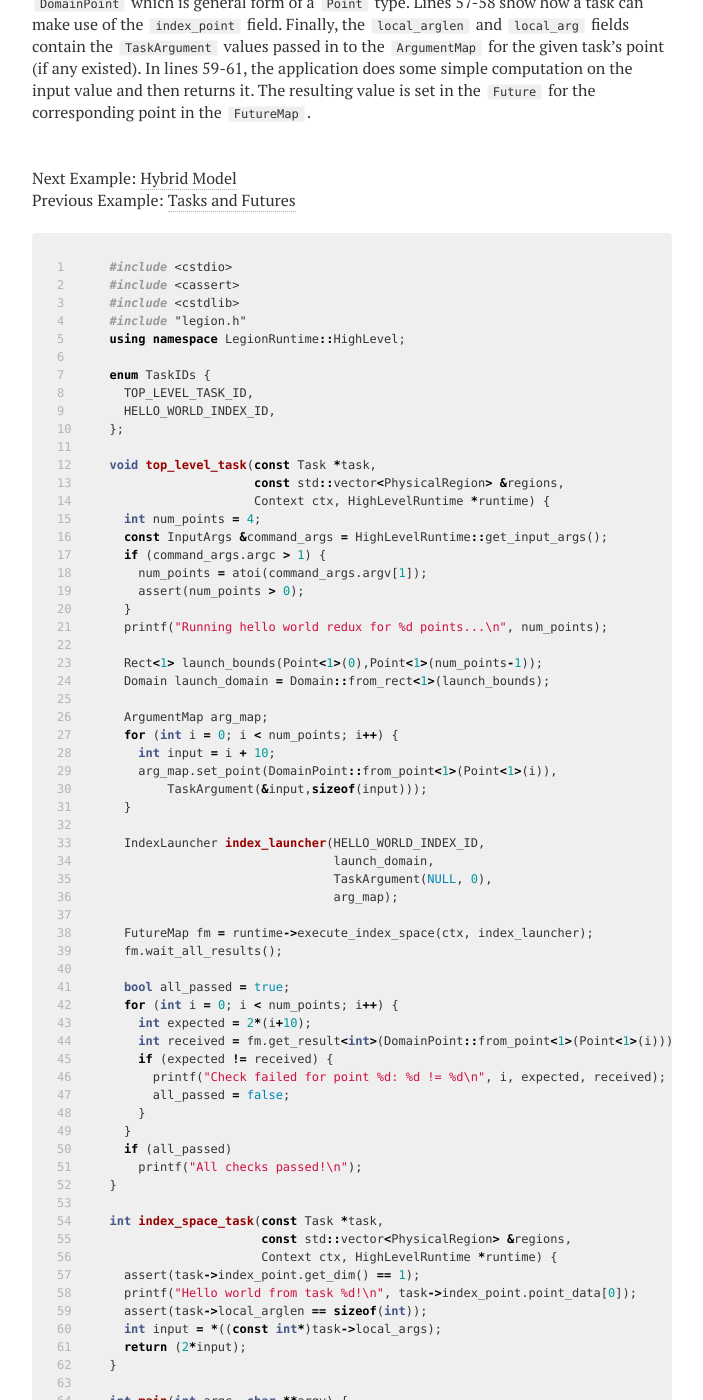
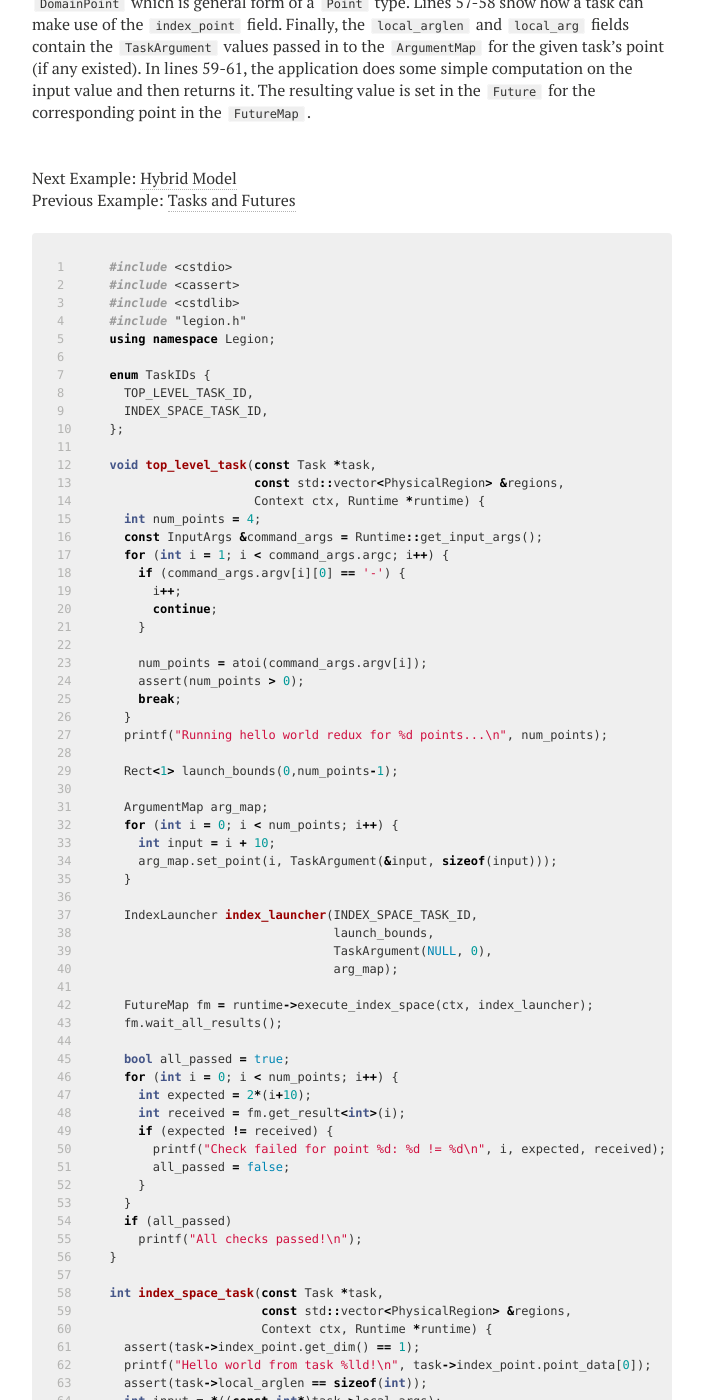
Before and after one commit to apryakhin/legion.stanford.edu, a Jekyll site: the page built from tutorial02.md, in a window 1280 px wide and 1400 px high, scrolled down 1636 px. Shown: the whole window, without its empty margins (288-991 px from the left). Built offline with Jekyll 4.4.1, drawn with Linux system fonts in a browser that asks for light colours; nearby versions of some CDN libraries; some of the changed text lies outside the part shown.

Commit message:
Update code for tutorial 02.

```diff
--- a/tutorial02.md
+++ b/tutorial02.md
@@ -118,36 +118,40 @@ Previous Example: [Tasks and Futures](/tutorial/tasks_and_futures.html)
 #include <cassert>
 #include <cstdlib>
 #include "legion.h"
-using namespace LegionRuntime::HighLevel;
+using namespace Legion;
 
 enum TaskIDs {
   TOP_LEVEL_TASK_ID,
-  HELLO_WORLD_INDEX_ID,
+  INDEX_SPACE_TASK_ID,
 };
 
 void top_level_task(const Task *task,
                     const std::vector<PhysicalRegion> &regions,
-                    Context ctx, HighLevelRuntime *runtime) {
+                    Context ctx, Runtime *runtime) {
   int num_points = 4;
-  const InputArgs &command_args = HighLevelRuntime::get_input_args();
-  if (command_args.argc > 1) {
-    num_points = atoi(command_args.argv[1]);
+  const InputArgs &command_args = Runtime::get_input_args();
+  for (int i = 1; i < command_args.argc; i++) {
+    if (command_args.argv[i][0] == '-') {
+      i++;
+      continue;
+    }
+
+    num_points = atoi(command_args.argv[i]);
     assert(num_points > 0);
+    break;
   }
   printf("Running hello world redux for %d points...\n", num_points);
 
-  Rect<1> launch_bounds(Point<1>(0),Point<1>(num_points-1));
-  Domain launch_domain = Domain::from_rect<1>(launch_bounds);
+  Rect<1> launch_bounds(0,num_points-1);
 
   ArgumentMap arg_map;
   for (int i = 0; i < num_points; i++) {
     int input = i + 10;
-    arg_map.set_point(DomainPoint::from_point<1>(Point<1>(i)),
-        TaskArgument(&input,sizeof(input)));
+    arg_map.set_point(i, TaskArgument(&input, sizeof(input)));
   }
 
-  IndexLauncher index_launcher(HELLO_WORLD_INDEX_ID,
-                               launch_domain,
+  IndexLauncher index_launcher(INDEX_SPACE_TASK_ID,
+                               launch_bounds,
                                TaskArgument(NULL, 0),
                                arg_map);
 
@@ -157,7 +161,7 @@ void top_level_task(const Task *task,
   bool all_passed = true;
   for (int i = 0; i < num_points; i++) {
     int expected = 2*(i+10);
-    int received = fm.get_result<int>(DomainPoint::from_point<1>(Point<1>(i)));
+    int received = fm.get_result<int>(i);
     if (expected != received) {
       printf("Check failed for point %d: %d != %d\n", i, expected, received);
       all_passed = false;
@@ -169,21 +173,30 @@ void top_level_task(const Task *task,
 
 int index_space_task(const Task *task,
                      const std::vector<PhysicalRegion> &regions,
-                     Context ctx, HighLevelRuntime *runtime) {
+                     Context ctx, Runtime *runtime) {
   assert(task->index_point.get_dim() == 1);
-  printf("Hello world from task %d!\n", task->index_point.point_data[0]);
+  printf("Hello world from task %lld!\n", task->index_point.point_data[0]);
   assert(task->local_arglen == sizeof(int));
   int input = *((const int*)task->local_args);
   return (2*input);
 }
 
 int main(int argc, char **argv) {
-  HighLevelRuntime::set_top_level_task_id(TOP_LEVEL_TASK_ID);
-  HighLevelRuntime::register_legion_task<top_level_task>(TOP_LEVEL_TASK_ID,
-      Processor::LOC_PROC, true/*single*/, false/*index*/);
-  HighLevelRuntime::register_legion_task<int, index_space_task>(HELLO_WORLD_INDEX_ID,
-      Processor::LOC_PROC, false/*single*/, true/*index*/);
+  Runtime::set_top_level_task_id(TOP_LEVEL_TASK_ID);
 
-  return HighLevelRuntime::start(argc, argv);
+  {
+    TaskVariantRegistrar registrar(TOP_LEVEL_TASK_ID, "top_level");
+    registrar.add_constraint(ProcessorConstraint(Processor::LOC_PROC));
+    Runtime::preregister_task_variant<top_level_task>(registrar, "top_level");
+  }
+
+  {
+    TaskVariantRegistrar registrar(INDEX_SPACE_TASK_ID, "index_space_task");
+    registrar.add_constraint(ProcessorConstraint(Processor::LOC_PROC));
+    registrar.set_leaf();
+    Runtime::preregister_task_variant<int, index_space_task>(registrar, "index_space_task");
+  }
+
+  return Runtime::start(argc, argv);
 }
 {% endhighlight %}
```
